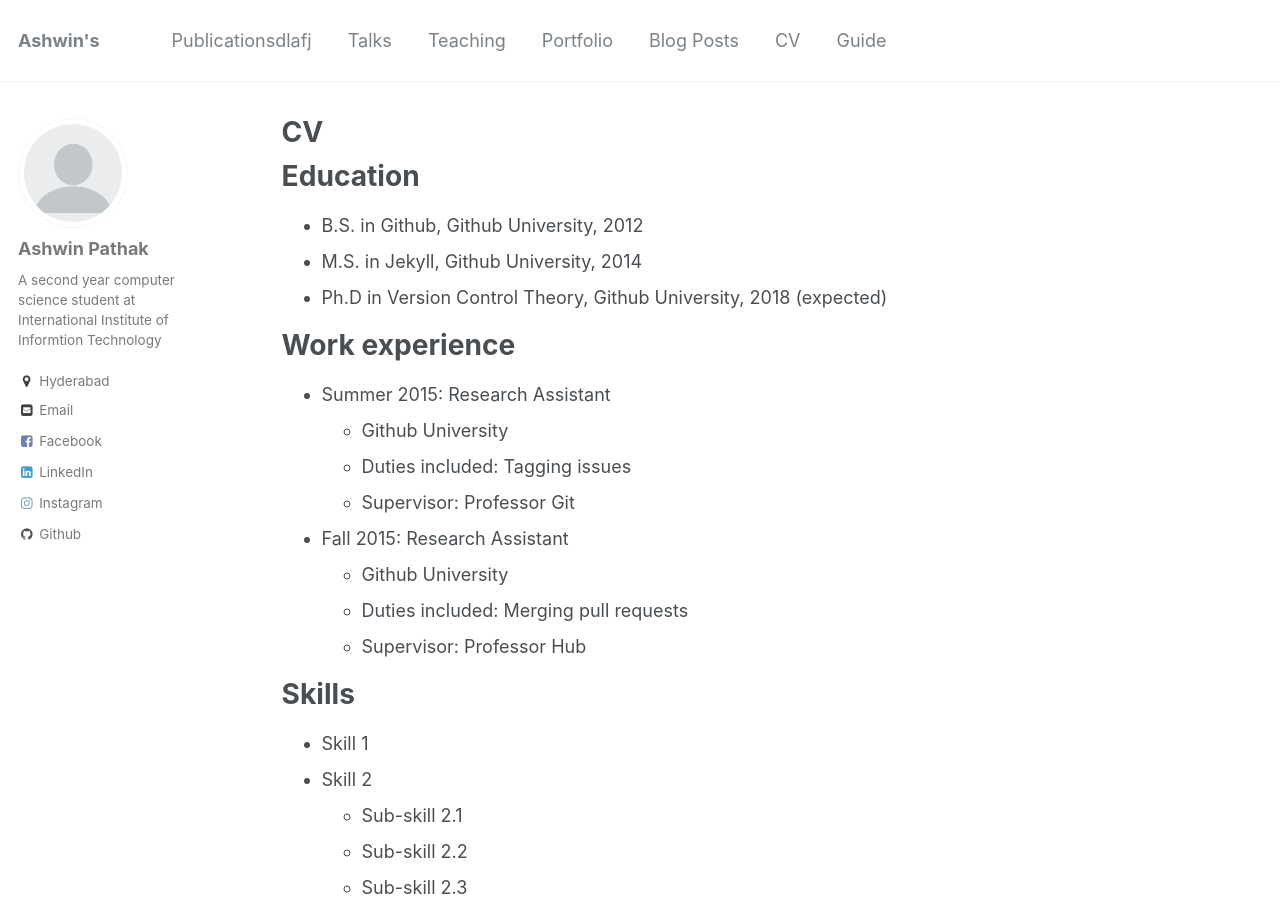
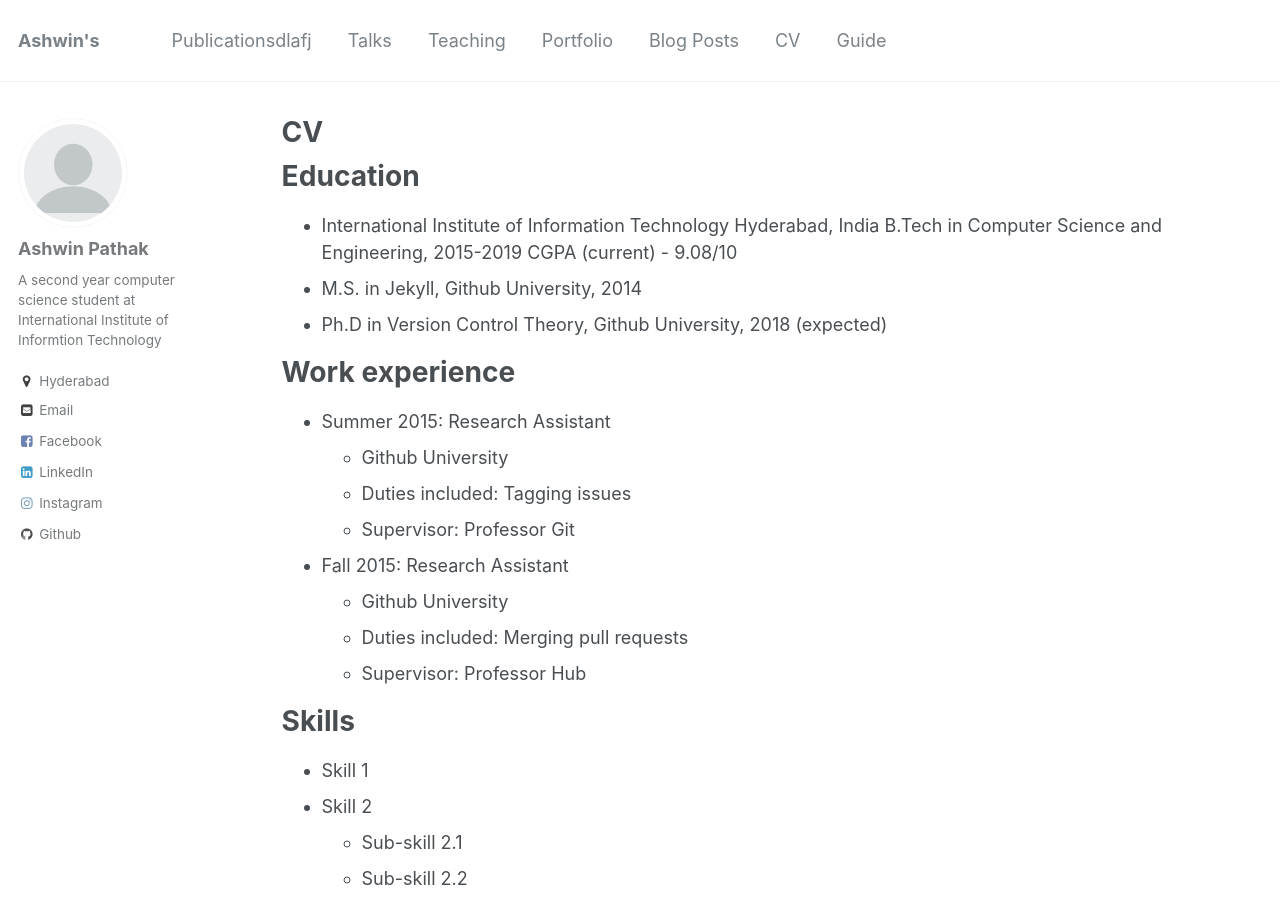
Before and after one commit to ashwinpathak20/ashwinpathak20.github.io, a Jekyll site: the page built from _pages/cv.md, in a window 1280 px wide and 900 px high. Built offline with Jekyll 4.4.1, drawn with Linux system fonts in a browser that asks for light colours.

Commit message:
Update cv.md

```diff
--- a/_pages/cv.md
+++ b/_pages/cv.md
@@ -11,7 +11,9 @@ redirect_from:
 
 Education
 ======
-* B.S. in Github, Github University, 2012
+* International Institute of Information Technology            Hyderabad, India
+            B.Tech in Computer Science and Engineering,                                     2015-2019
+            CGPA (current) - 9.08/10
 * M.S. in Jekyll, Github University, 2014
 * Ph.D in Version Control Theory, Github University, 2018 (expected)
 
```
